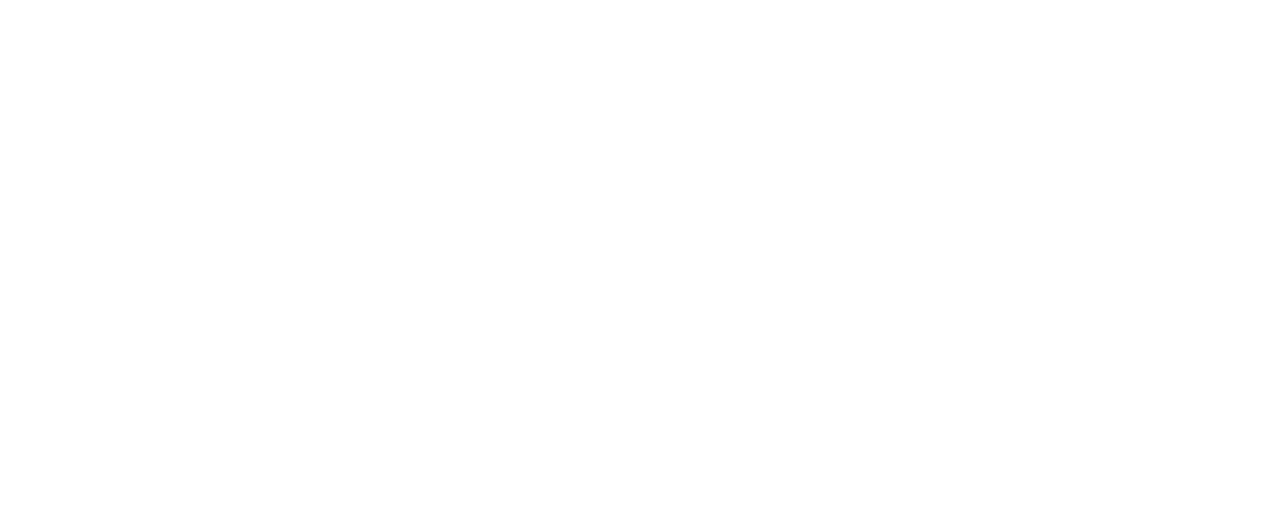
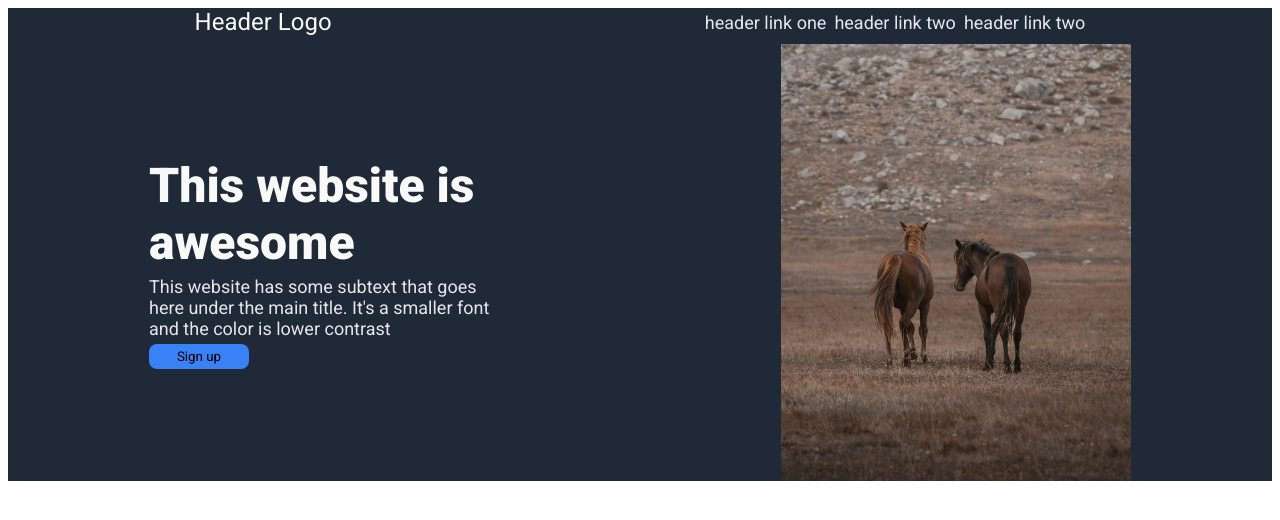
Before and after one commit to DJCodeRepo/odin-landing, a plain HTML site: page index.html in a window 1280 px wide. Drawn offline with Linux system fonts and the light colour scheme.

Commit message:
Add header with style and placeholder img

```diff
--- a/index.html
+++ b/index.html
@@ -5,10 +5,38 @@
     <meta name="viewport" content="width=device-width, initial-scale=1.0">
     <title>TOP Landing Page</title>
     <link rel="stylesheet" href="style.css">
+    <link rel="preconnect" href="https://fonts.googleapis.com">
+    <link rel="preconnect" href="https://fonts.gstatic.com" crossorigin>
+    <link href="https://fonts.googleapis.com/css2?family=Roboto:ital,wght@0,100;0,300;0,400;0,500;0,700;0,900;1,100;1,300;1,400;1,500;1,700;1,900&display=swap" rel="stylesheet">
 </head>
 <body>
     <div class="header">
-
+        <div class="header-top">
+            <div class="left-logo">
+                <div>Header Logo</div>
+            </div>
+            <div class="right-links">
+                <ul>
+                    <li><a href="#">header link one</a></li>
+                    <li><a href="#">header link two</a></li>
+                    <li><a href="#">header link two</a></li>
+                </ul>
+            </div>
+        </div>
+        <div class="header-middle">
+            <div class="left-card">
+                <div class="hero-main">
+                    This website is awesome
+                </div>
+                <div class="hero-secondary">
+                    This website has some subtext that goes here under the main title. It's a smaller font and the color is lower contrast
+                </div>
+                <button class="hero-button">
+                    Sign up
+                </button>
+            </div>
+            <img src="horse.jpg" alt="Two horses" height="auto" width="400">
+        </div>
     </div>
 
 </body>
--- a/style.css
+++ b/style.css
@@ -0,0 +1,82 @@
+body {
+
+    display: flex;
+    flex-direction: column;
+}
+
+.header {
+    font-family: Roboto, sans-serif;
+    display:flex;
+    flex-direction: column;
+    background-color: #1F2937;
+    gap: 8px;
+}
+
+.header-top {
+    display:flex;
+    justify-content: space-around;
+    align-items: center;
+
+}
+
+.left-logo {
+    font-size: 24px;
+    color: #F9FAF8;
+}
+
+ul {
+    display:flex;
+    justify-content: center;
+    align-items: center;
+    list-style-type: none;
+    padding:0;
+    margin:0;
+    gap: 8px;
+}
+
+.header-top a {
+    text-decoration: none;
+    color: #E5E7Eb;
+    font-size: 18px;
+}
+
+.header-middle {
+    display:flex;
+    justify-content: space-around;
+    align-items: center;
+    flex:1;
+}
+
+.left-card{
+    display:flex;
+    flex-direction: column;
+    justify-content: flex-start;
+    flex-wrap: wrap;
+    width: 350px;
+    gap: 5px;
+}
+
+.hero-main{
+    font-size:48px;
+    font-weight: 900;
+    color: #F9FAF8;
+}
+
+.hero-secondary {
+    font-size: 18px;
+    color: #E5E7EB;
+}
+
+.header-middle img{
+    display:flex;
+    max-width: 350px;
+}
+
+.hero-button {
+    font-family: Roboto, sans-serif;
+    border: none;
+    border-radius: 8px;
+    background: #3882f6;
+    width: 100px;
+    padding: 5px;
+}
```
Also changed, not shown: horse.jpg (added).
